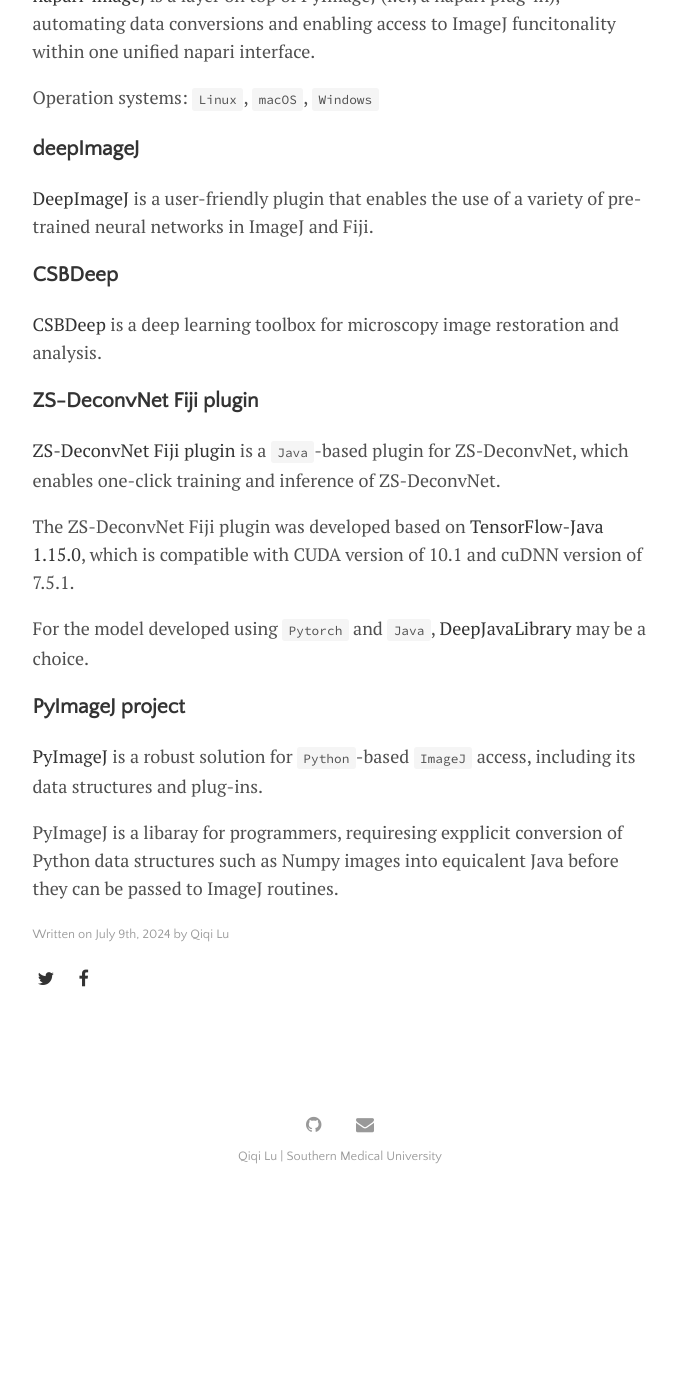
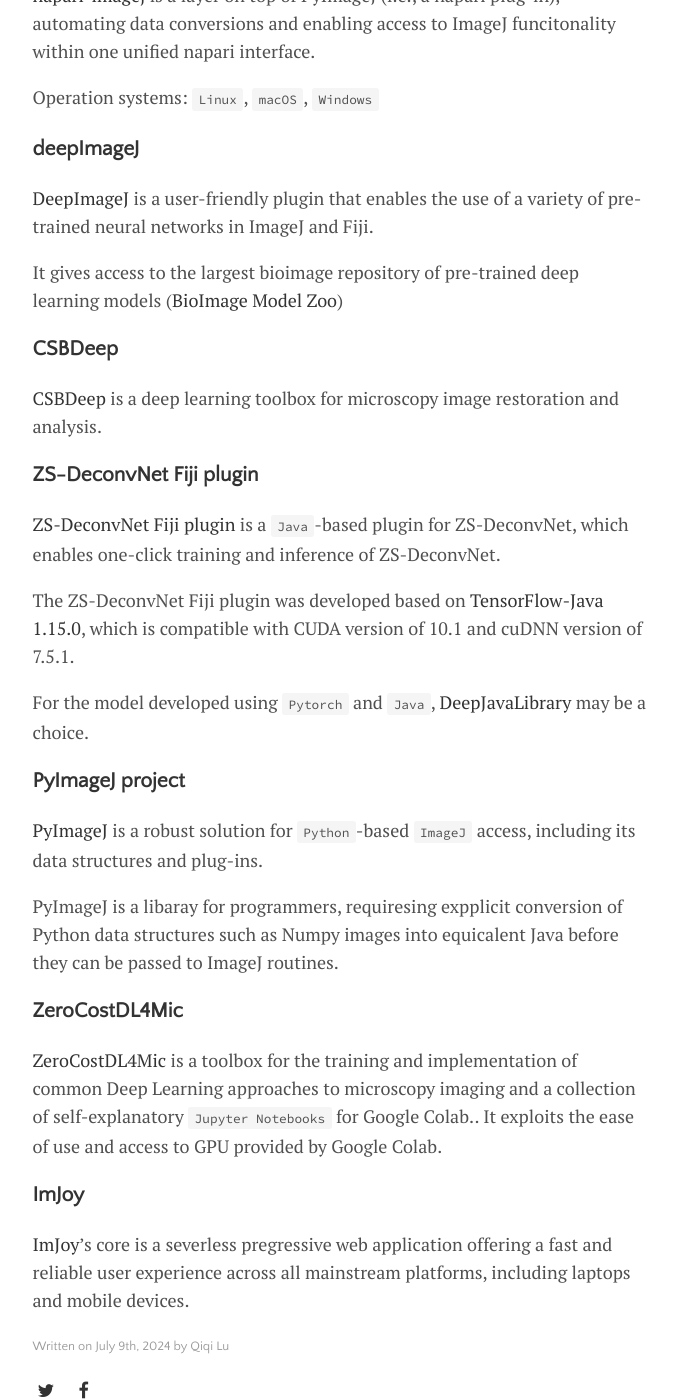
Before and after one commit to Recklexx/Recklexx.github.io, a Jekyll site: the page built from _posts/blogs/2024-07-09-softwar-microscopy.md, in a window 1280 px wide and 1400 px high, scrolled down 465 px. Shown: the whole window, without its empty margins (300-977 px from the left). Built offline with Jekyll 4.4.1, drawn with Linux system fonts in a browser that asks for light colours; before the commit the page ends 1667 px from its top, so only the background shows below that; some of the changed text lies outside the part shown.

Commit message:
Update 2024-07-09-softwar-microscopy.md

```diff
--- a/_posts/blogs/2024-07-09-softwar-microscopy.md
+++ b/_posts/blogs/2024-07-09-softwar-microscopy.md
@@ -19,6 +19,8 @@
 ### deepImageJ
 [DeepImageJ](https://deepimagej.github.io/) is a user-friendly plugin that enables the use of a variety of pre-trained neural networks in ImageJ and Fiji.
 
+It gives access to the largest bioimage repository of pre-trained deep learning models ([BioImage Model Zoo](https://bioimage.io/#/))
+
 ### CSBDeep
 [CSBDeep](https://csbdeep.bioimagecomputing.com/) is a deep learning toolbox for microscopy image restoration and analysis.
 
@@ -33,3 +35,9 @@
 [PyImageJ](https://py.imagej.net/en/latest/index.html) is a robust solution for `Python`-based `ImageJ` access, including its data structures and plug-ins.
 
 PyImageJ is a libaray for programmers, requiresing expplicit conversion of Python data structures such as Numpy images into equicalent Java before they can be passed to ImageJ routines.
+
+### ZeroCostDL4Mic
+[ZeroCostDL4Mic](https://github.com/HenriquesLab/ZeroCostDL4Mic/wiki) is a toolbox for the training and implementation of common Deep Learning approaches to microscopy imaging and a collection of self-explanatory `Jupyter Notebooks` for Google Colab.. It exploits the ease of use and access to GPU provided by Google Colab.
+
+### ImJoy
+[ImJoy](https://imjoy.io/#/)'s core is a severless pregressive web application offering a fast and reliable user experience across all mainstream platforms, including laptops and mobile devices.
```
Also changed, not shown: other parts of _posts/blogs/2024-07-09-softwar-microscopy.md (+1 -1 lines).
